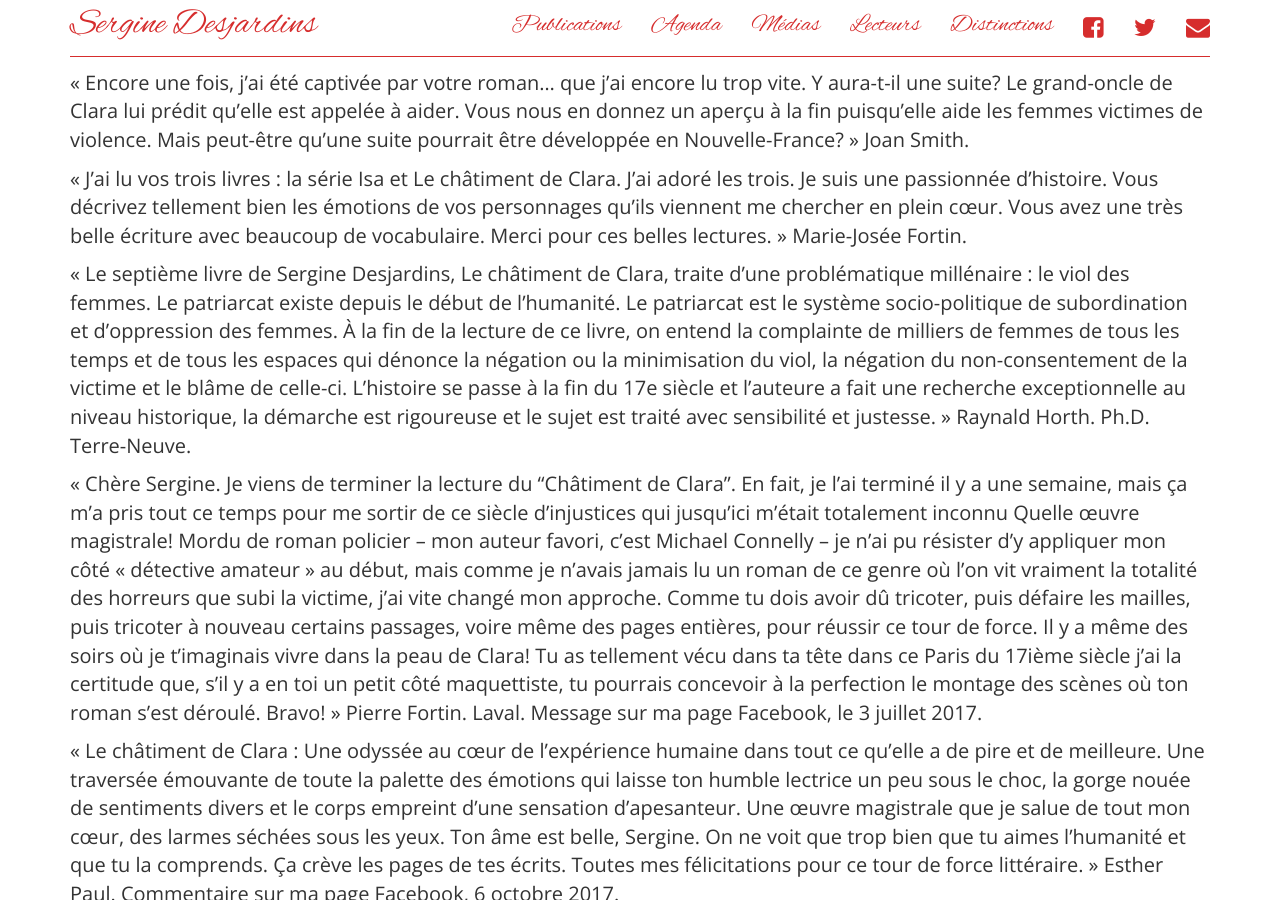
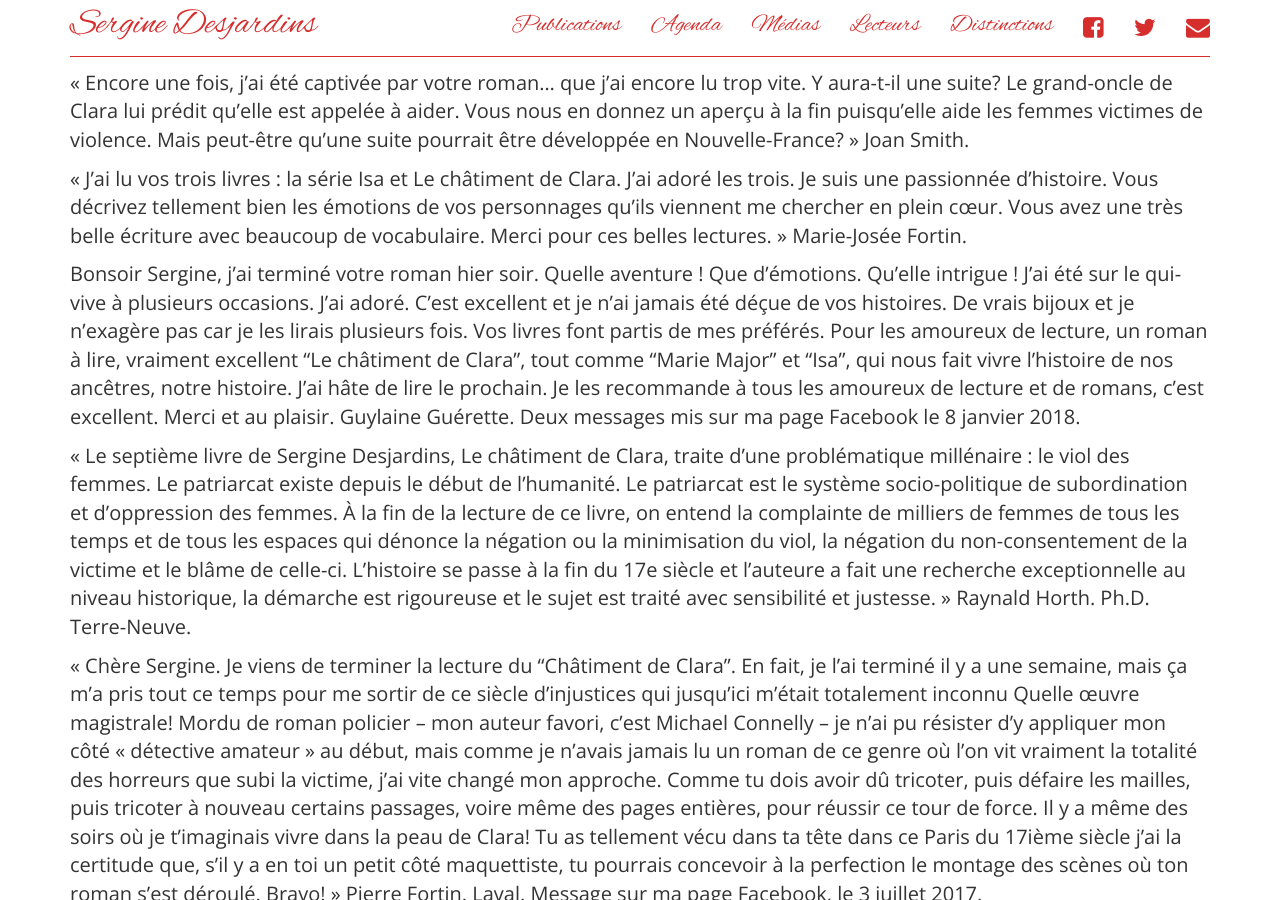
Before and after one commit to serginedesjardins/serginedesjardins.github.io, a Jekyll site: the page built from lecteurs.md, in a window 1280 px wide and 900 px high, scrolled down 1169 px. Built offline with Jekyll 4.4.1, drawn with Linux system fonts in a browser that asks for light colours; nearby versions of some CDN libraries.

Commit message:
J'ai ajouter Guylaine Guérette

```diff
--- a/lecteurs.md
+++ b/lecteurs.md
@@ -17,6 +17,8 @@ permalink: /lecteurs/
 « Encore une fois, j'ai été captivée par votre roman… que j’ai encore lu trop vite. Y aura-t-il une suite? Le grand-oncle de Clara lui prédit qu’elle est appelée à aider. Vous nous en donnez un aperçu à la fin puisqu’elle aide les femmes victimes de violence. Mais peut-être qu’une suite pourrait être développée en Nouvelle-France? » Joan Smith.
 
 « J'ai lu vos trois livres : la série Isa et Le châtiment de Clara. J’ai adoré les trois. Je suis une passionnée d'histoire. Vous décrivez tellement bien les émotions de vos personnages qu’ils viennent me chercher en plein cœur. Vous avez une très belle écriture avec beaucoup de vocabulaire. Merci pour ces belles lectures. » Marie-Josée Fortin.
+
+Bonsoir Sergine, j'ai terminé votre roman hier soir. Quelle aventure ! Que d'émotions. Qu'elle intrigue ! J'ai été sur le qui-vive à plusieurs occasions. J'ai adoré. C’est excellent et je n'ai jamais été déçue de vos histoires. De vrais bijoux et je n'exagère pas car je les lirais plusieurs fois. Vos livres font partis de mes préférés. Pour les amoureux de lecture, un roman à lire, vraiment excellent "Le châtiment de Clara", tout comme "Marie Major" et "Isa", qui nous fait vivre l'histoire de nos ancêtres, notre histoire. J’ai hâte de lire le prochain. Je les recommande à tous les amoureux de lecture et de romans, c'est excellent. Merci et au plaisir. Guylaine Guérette. Deux messages mis sur ma page Facebook le 8 janvier 2018.
 
 « Le septième livre de Sergine Desjardins, Le châtiment de Clara, traite d’une problématique millénaire : le viol des femmes. Le patriarcat existe depuis le début de l’humanité. Le patriarcat est le système socio-politique de subordination et d’oppression des femmes. À la fin de la lecture de ce livre, on entend la complainte de milliers de femmes de tous les temps et de tous les espaces qui dénonce la négation ou la minimisation du viol, la négation du non-consentement de la victime et le blâme de celle-ci. L’histoire se passe à la fin du 17e siècle et l’auteure a fait une recherche exceptionnelle au niveau historique, la démarche est rigoureuse et le sujet est traité avec sensibilité et justesse. » Raynald Horth. Ph.D. Terre-Neuve.
 
```
